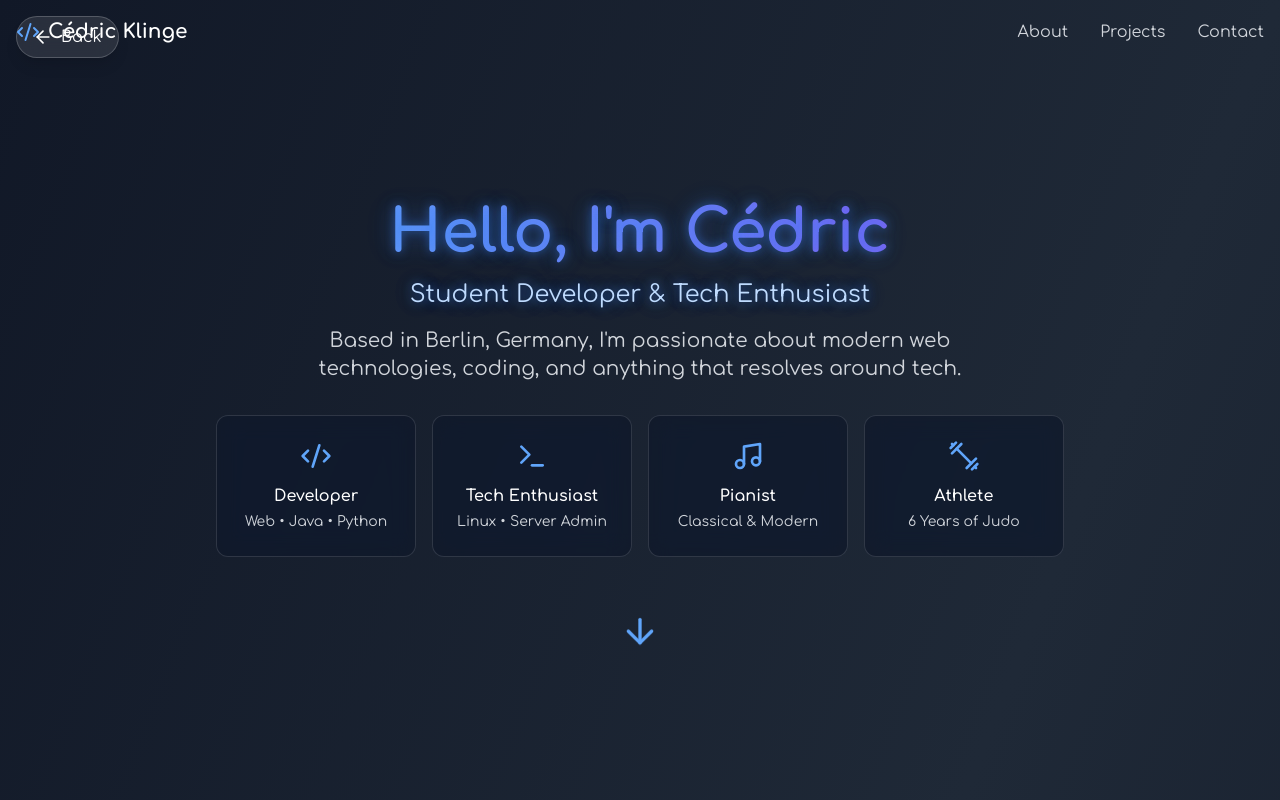
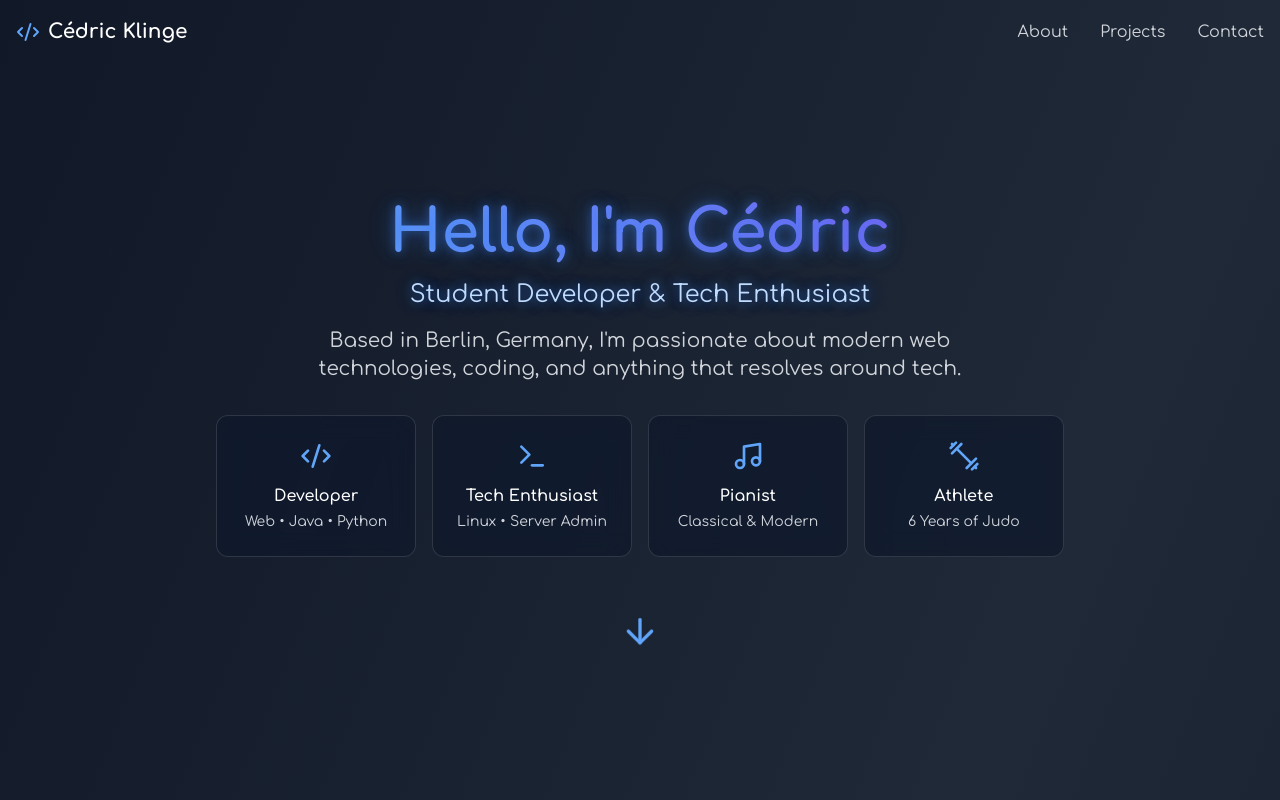
Before and after one commit to Zzackllack/Portfolio, a React (Vite) app: page / in a window 1280 px wide. Shown: the top 800 px of the page. Built offline with nearby package versions, Linux system fonts and the light colour scheme.

Commit message:
Remove BackButton component and its usage in App for code cleanup

```diff
--- a/src/App.tsx
+++ b/src/App.tsx
@@ -15,12 +15,10 @@ import AboutSection from "./components/AboutSection";
 import ProjectsSection from "./components/ProjectsSection";
 import ContactSection from "./components/ContactSection";
 import Footer from "./components/Footer";
-import BackButton from "./components/BackButton"; // don't forget to finish the BackButton component
 
 function App() {
   return (
     <div className="min-h-screen bg-gradient-to-br from-gray-900 via-gray-800 to-gray-900 text-white">
-      <BackButton />
       {}
       <NavBar />
       <main className="container mx-auto px-4">
--- a/src/components/BackButton.tsx
+++ /dev/null
@@ -1,20 +0,0 @@
-import React from "react";
-import { ArrowLeft } from "lucide-react";
-
-const BackButton = () => {
-  const handleBack = () => {
-    window.history.back();
-  };
-
-  return (
-    <button
-      onClick={handleBack}
-      className="fixed top-4 left-4 flex items-center space-x-2 px-4 py-2 bg-white/10 backdrop-blur-md text-white rounded-full shadow-lg hover:bg-white/20 transition-all duration-300 border border-white/20"
-    >
-      <ArrowLeft className="w-5 h-5" />
-      <span>Back</span>
-    </button>
-  );
-};
-
-export default BackButton;
```
